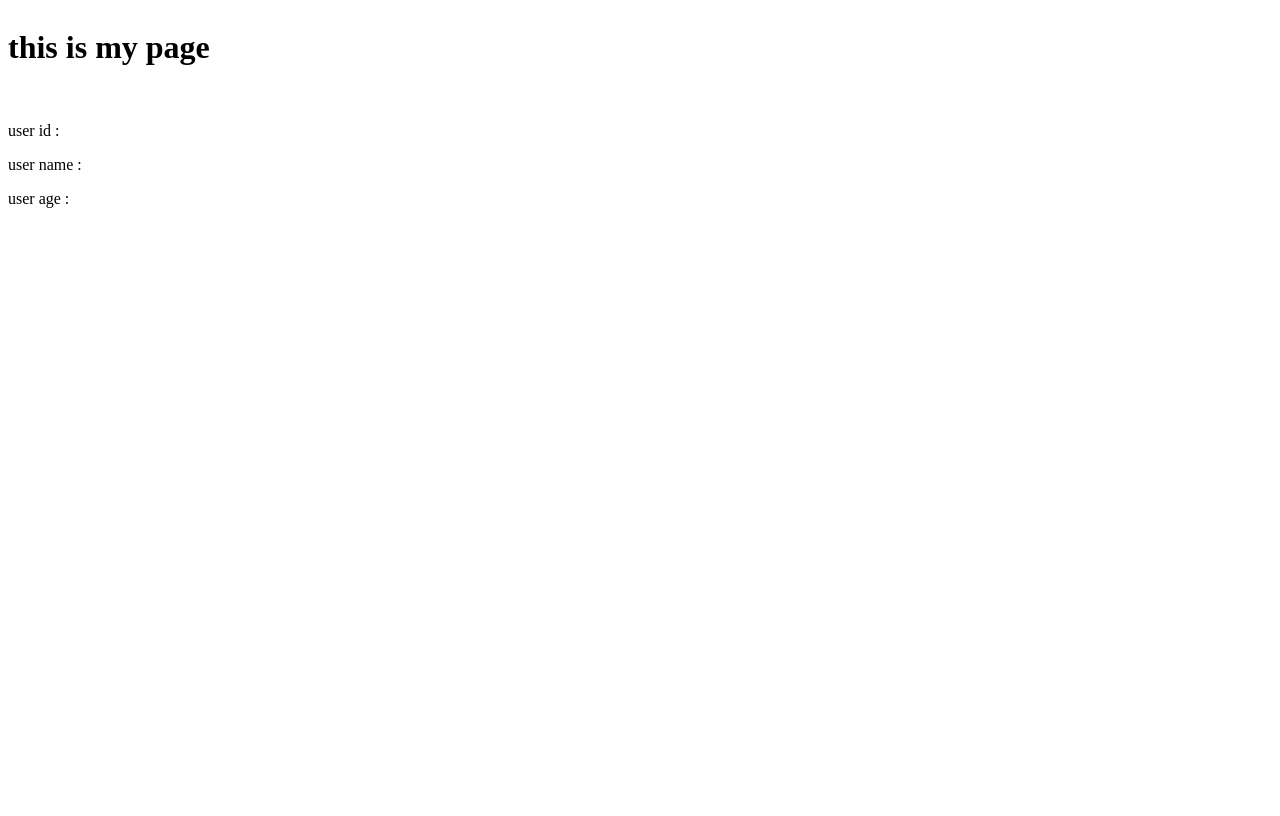
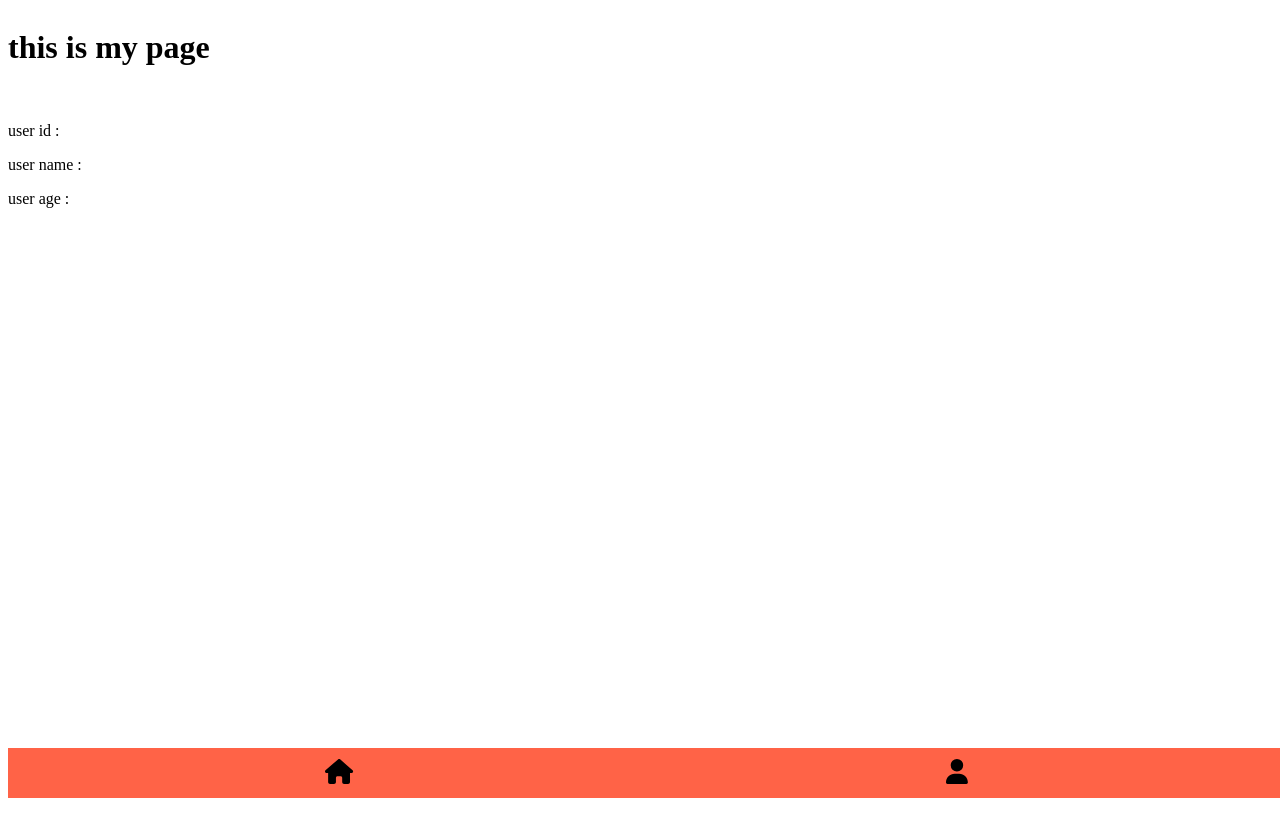
Before and after one commit to Homebrew-Computer-Club-1/side1-matching-fe, a React (Create React App) app: page /mypage in a window 1280 px wide. Built offline with nearby package versions, Linux system fonts and the light colour scheme; no server answers.

Commit message:
221108 NavBar 추가

```diff
--- a/package.json
+++ b/package.json
@@ -4,6 +4,9 @@
   "proxy": "http://localhost:8080",
   "private": true,
   "dependencies": {
+    "@fortawesome/fontawesome-svg-core": "^6.2.0",
+    "@fortawesome/free-solid-svg-icons": "^6.2.0",
+    "@fortawesome/react-fontawesome": "^0.2.0",
     "@testing-library/jest-dom": "^5.16.5",
     "@testing-library/react": "^13.4.0",
     "@testing-library/user-event": "^13.5.0",
--- /dev/null
+++ b/src/components/NavBar.tsx
@@ -0,0 +1,45 @@
+import { useNavigate } from "react-router-dom"
+import styled from "styled-components";
+// fa
+import { FontAwesomeIcon } from "@fortawesome/react-fontawesome";
+import { library } from '@fortawesome/fontawesome-svg-core'
+import { fas } from '@fortawesome/free-solid-svg-icons'
+import {
+    IconLookup,
+    IconDefinition,
+    findIconDefinition
+  } from '@fortawesome/fontawesome-svg-core'
+library.add(fas)
+const homeLookup : IconLookup = { prefix :'fas', iconName:'house'}
+const homeIconDefinition : IconDefinition = findIconDefinition(homeLookup);
+const myPageLookup : IconLookup = {prefix : 'fas', iconName:'user'}
+const myPageIconDefinition : IconDefinition = findIconDefinition(myPageLookup);
+//
+
+
+const Wrapper = styled.div`
+    width:100%; height:50px;
+    background-color: tomato;
+
+    display:flex;
+    align-items: center;
+    justify-content: space-evenly;
+
+    position:absolute; bottom: 10px;
+
+    div {
+        font-size: 25px;
+        width: 45%;
+        text-align: center;
+    }
+`
+
+export function NavBar(){
+    const navigate = useNavigate();
+    return (
+        <Wrapper>
+            <div onClick = {()=>{navigate('/home')}}><FontAwesomeIcon icon={homeIconDefinition} /></div>
+            <div onClick = {()=>{navigate('/mypage')}}><FontAwesomeIcon icon={myPageIconDefinition}/></div>
+        </Wrapper>
+    )
+}
--- a/src/routes/Home.tsx
+++ b/src/routes/Home.tsx
@@ -4,6 +4,8 @@ import { allUserDatasAtom, currentUserDataAtom } from "../atoms";
 import UserCard from "../components/Home/UserCard";
 import styled from "styled-components";
 import { useNavigate } from "react-router-dom";
+import { NavBar } from "../components/NavBar";
+
 
 
 const Wrapper = styled.div`
@@ -19,7 +21,6 @@ const ToMyPageBtn = styled.button`
 
 export default function Home(){
     const [allUserDatas,setAllUserDatas] = useRecoilState(allUserDatasAtom);
-    const navigate = useNavigate();
     useEffect(()=> {
         // 서버에 데이터 요청하고 받아서 -> allUserDatas에 저장하는 로직
     },[])
@@ -29,7 +30,7 @@ export default function Home(){
             {allUserDatas.map(userData =>
                 <UserCard key={userData.googleId} name={userData.name} age={userData.age}></UserCard>
             )}
-            <ToMyPageBtn onClick = {()=>{navigate('/mypage')}}>마이 페이지로</ToMyPageBtn>
+            <NavBar></NavBar>
         </>
     );
 }
--- a/src/routes/MyPage.tsx
+++ b/src/routes/MyPage.tsx
@@ -1,6 +1,7 @@
 import { useRecoilState, useRecoilValue } from "recoil";
 import styled from "styled-components";
 import { currentUserDataAtom } from "../atoms";
+import { NavBar } from "../components/NavBar";
 
 const Wrapper = styled.div`
 
@@ -32,6 +33,7 @@ export default function MyPage(){
                         <p>user age : {currentUserData.age}</p>
                     </UserDetail>
                 </UserInFoWrapper>
+                <NavBar></NavBar>
             </Wrapper>
         </>
     );
```
Also changed, not shown: 1 other file (tests, documents, lock files or other folders).
